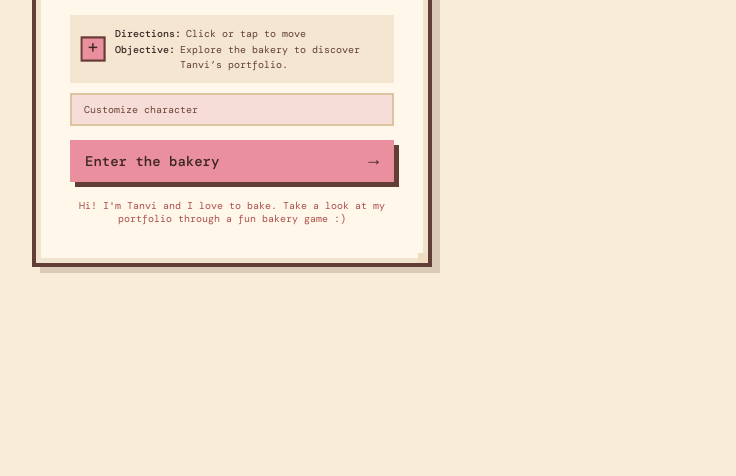
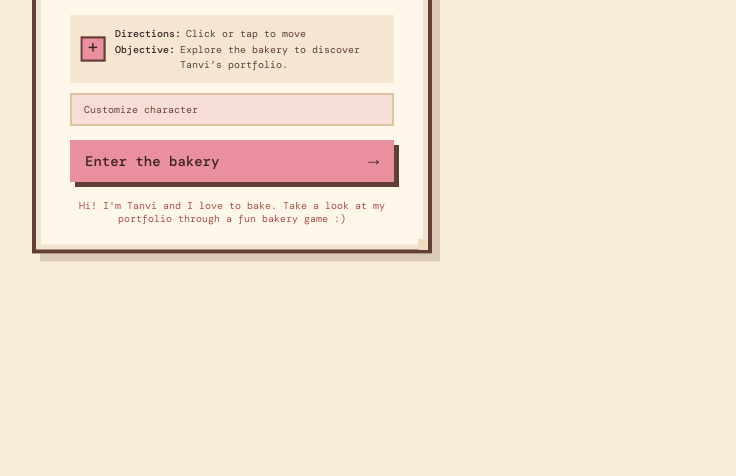
Before and after one commit to muppt11/portfolio, a website built with Vite: page index.html in a window 1280 px wide. Shown: the part 324-800 px from the top of the page, without its empty margins (408-1144 px from the left). Built offline with nearby package versions, Linux system fonts and the light colour scheme; what kaboom would draw is missing.

Commit message:
tighten welcome panel layout

```diff
--- a/src/style.css
+++ b/src/style.css
@@ -41,12 +41,14 @@ button, a { font: inherit; touch-action: manipulation; }
   top: 50%;
   left: 50%;
   display: flex;
-  height: calc(100% - 12px);
+  height: auto;
   width: min(400px, calc(100vw - 32px));
-  max-height: calc(100% - 12px);
+  max-height: calc(100% - 32px);
   flex-direction: column;
-  justify-content: safe center;
+  overflow-x: hidden;
   overflow-y: auto;
+  scrollbar-color: #8f8680 transparent;
+  scrollbar-width: thin;
   padding: 30px 34px 24px;
   transform: translate(-50%, -50%);
   border: 4px solid #623f36;
@@ -57,6 +59,11 @@ button, a { font: inherit; touch-action: manipulation; }
   animation: welcome-pop 480ms cubic-bezier(.2, .85, .3, 1.15);
   transition: opacity 250ms ease, transform 250ms ease, visibility 250ms;
 }
+
+.welcome-panel::-webkit-scrollbar { width: 4px; height: 0; }
+.welcome-panel::-webkit-scrollbar-track { background: transparent; }
+.welcome-panel::-webkit-scrollbar-thumb { border-radius: 2px; background: #8f8680; }
+.welcome-panel::-webkit-scrollbar-button { display: none; width: 0; height: 0; }
 
 .interface-tour-shade { position: absolute; inset: 0; z-index: 8; background: rgba(92, 92, 92, .32); pointer-events: none; animation: interface-shade-in 180ms ease-out both; }
 .interface-tour-shade[hidden] { display: none; }
```
